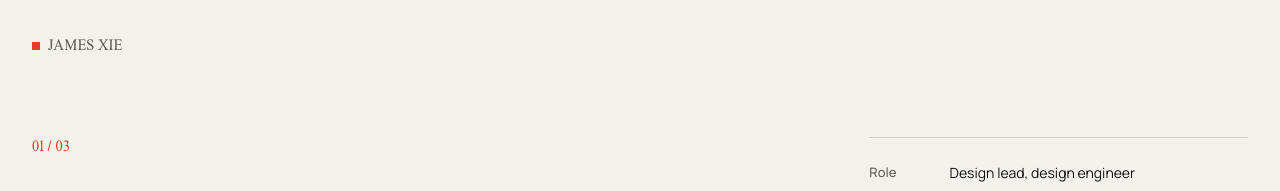
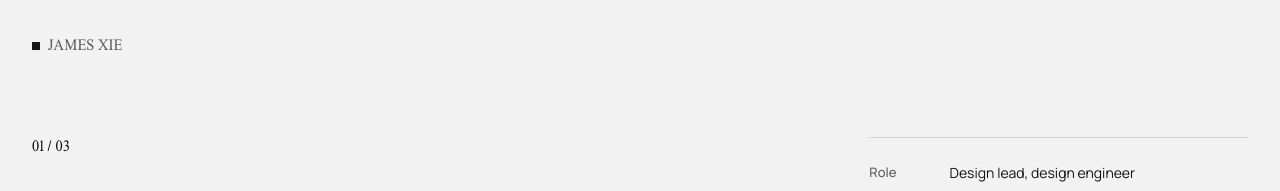
Before and after one commit to JamesZXie/portfolio-3, a Next.js app in the folder frontend/: page /work/axon in a window 1280 px wide. Shown: the top 191 px of the page. Built offline with nearby package versions, Linux system fonts and the light colour scheme.

Commit message:
Switch the palette to greyscale
Neutral grey paper and ink replace the warm paper and red signal color, in
both light and dark themes.

Co-Authored-By: Claude Opus 5.5 (1M context) <noreply@anthropic.com>
Claude-Session: https://claude.ai/code/session_01VBdshD3nLh9HTCjfryDnoT

```diff
--- a/frontend/src/app/globals.css
+++ b/frontend/src/app/globals.css
@@ -10,24 +10,24 @@
   font-display: swap;
 }
 
-/* Specimen palette: warm paper, dense ink, one signal color. */
+/* Greyscale palette: neutral paper and ink; signal is the strongest ink. */
 :root {
-  --paper: #f3f1ec;
-  --paper-raised: #ebe8e1;
+  --paper: #f2f2f2;
+  --paper-raised: #e8e8e8;
   --ink: #141414;
-  --ink-muted: #5f5d58;
-  --rule: #d4d0c6;
-  --signal: #e2401f;
+  --ink-muted: #5e5e5e;
+  --rule: #d2d2d2;
+  --signal: #141414;
 }
 
 @media (prefers-color-scheme: dark) {
   :root {
-    --paper: #0f0f0e;
-    --paper-raised: #181816;
-    --ink: #ecebe6;
-    --ink-muted: #9a978f;
-    --rule: #2c2b28;
-    --signal: #ff5a3a;
+    --paper: #0f0f0f;
+    --paper-raised: #181818;
+    --ink: #ececec;
+    --ink-muted: #999999;
+    --rule: #2c2c2c;
+    --signal: #ececec;
   }
 }
 
--- a/frontend/src/app/work/[slug]/page.js
+++ b/frontend/src/app/work/[slug]/page.js
@@ -88,7 +88,7 @@ export default async function CaseStudy({ params }) {
       <Container className='mt-32'>
         <Link href={`/work/${next.slug}`} className='group block border-t border-rule pt-6'>
           <span className='label text-ink-muted'>Next</span>
-          <span className='mt-2 block font-display text-4xl font-semibold tracking-tight group-hover:text-signal md:text-6xl'>
+          <span className='mt-2 block font-display text-4xl font-semibold tracking-tight group-hover:text-ink-muted md:text-6xl'>
             {next.title} →
           </span>
         </Link>
```
